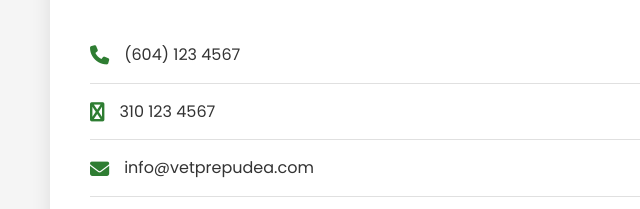
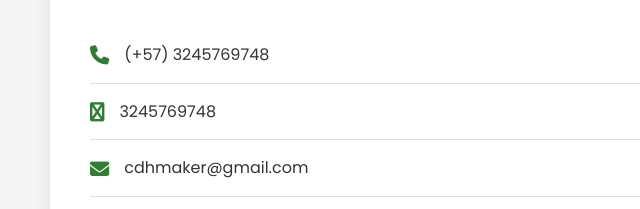
Before and after one commit to HenryStark866/Educando47, a plain HTML site: page index.html in a window 1280 px wide. Shown: the part 4951-5160 px from the top of the page, 0-640 px from the left. Drawn offline with Linux system fonts and the light colour scheme; no server answers.

Commit message:
Update contact information in index.html
actualizacion de contacto pagina.

```diff
--- a/index.html
+++ b/index.html
@@ -325,15 +325,15 @@
                 <h3>Información de Contacto</h3>
                 <div class="contact-item">
                     <i class="fas fa-phone"></i>
-                    <span>(604) 123 4567</span>
+                    <span>(+57) 3245769748</span>
                 </div>
                 <div class="contact-item">
                     <i class="fas fa-whatsapp"></i>
-                    <span>310 123 4567</span>
+                    <span>3245769748</span>
                 </div>
                 <div class="contact-item">
                     <i class="fas fa-envelope"></i>
-                    <span>info@vetprepudea.com</span>
+                    <span>cdhmaker@gmail.com</span>
                 </div>
                 <div class="contact-item">
                     <i class="fas fa-map-marker-alt"></i>
```
